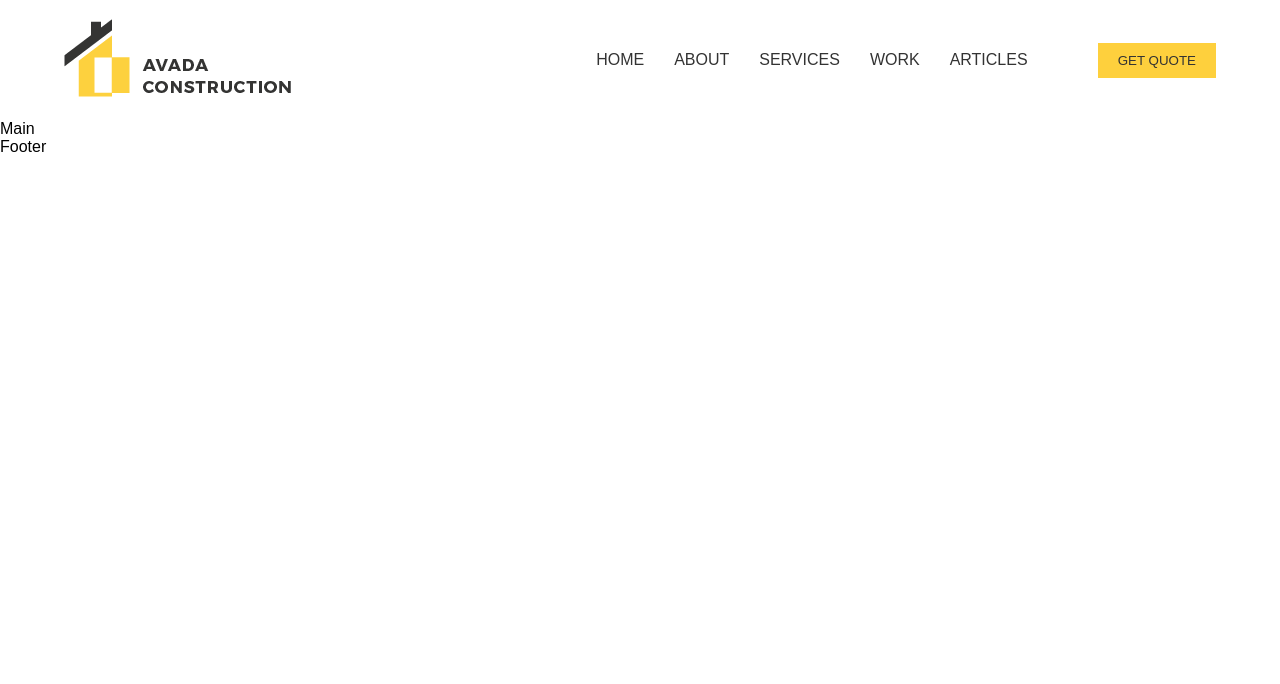
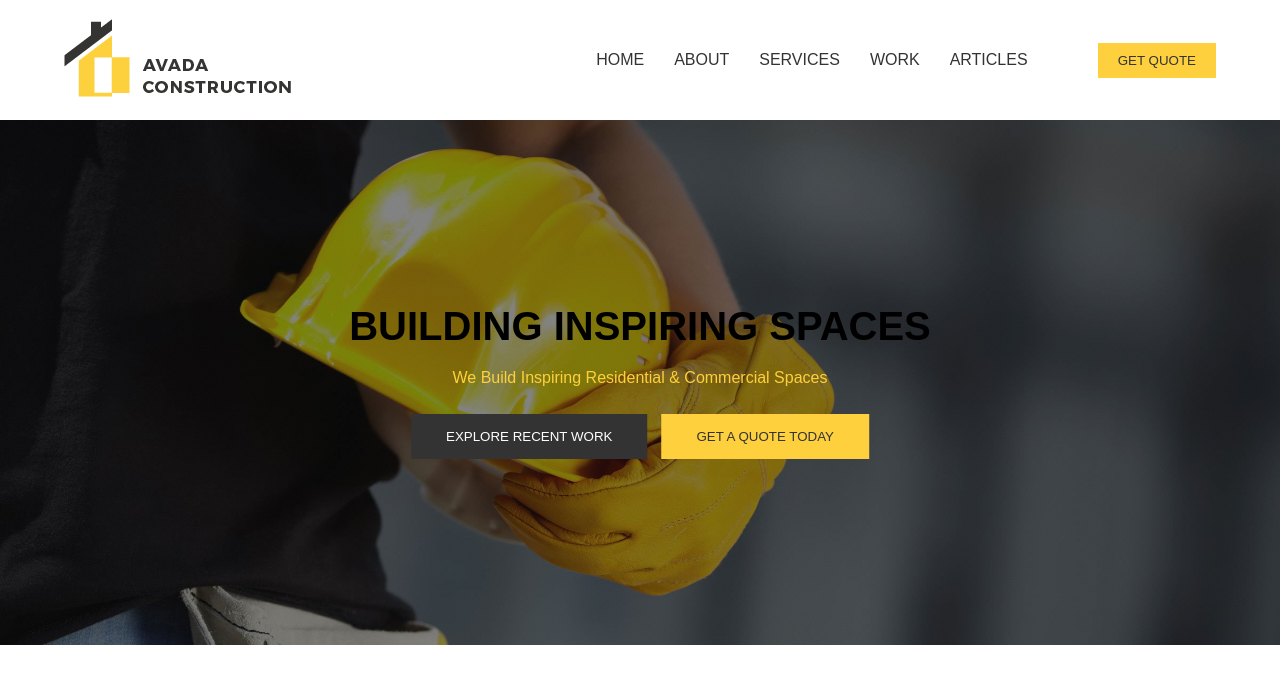
Before and after one commit to AnotherDebug/proj-html-vuejs, a Vue app: page / in a window 1280 px wide. Shown: the top 684 px of the page. Built offline with nearby package versions, Linux system fonts and the light colour scheme.

Commit message:
[UPDATE]: Header component jumbotron

```diff
--- a/src/components/Header.vue
+++ b/src/components/Header.vue
@@ -17,7 +17,18 @@ export default {
             </div>
             <Navbar />
             <div class="button">
-                    <button>GET QUOTE</button>
+                <button>get quote</button>
+            </div>
+        </div>
+        <div class="jumbotron">
+            <img src="../assets/images/home-slider-62528242.jpg" alt="">
+            <div class="centeredText">
+                <h1>building inspiring spaces</h1>
+                <p>we build inspiring residential & commercial spaces</p>
+                <div class="buttonJumbo">
+                    <button>explore recent work</button>
+                    <button>get a quote today</button>
+                </div>
             </div>
         </div>
     </header>
@@ -25,7 +36,6 @@ export default {
 
 
 <style lang="scss" scoped>
-
 @use '../scss/partials/variables' as *;
 
 header {
@@ -44,11 +54,70 @@ header {
             color: $dimgray-color;
             border: none;
             cursor: pointer;
+            text-transform: uppercase;
+
             &:hover {
                 background-color: $dimgray-color;
                 color: $white-color;
+                text-transform: uppercase;
+            }
+        }
+    }
+
+    .jumbotron {
+        position: relative;
+        text-transform: uppercase;
+        text-align: center;
+        width: 100%;
+
+        img {
+            width: 100%;
+        }
+
+        .centeredText {
+            position: absolute;
+            top: 50%;
+            left: 50%;
+            transform: translate(-50%, -50%);
+
+            p {
+                text-transform: capitalize;
+                margin: 20px 0;
+                color: $yellow-color;
+            }
+
+            .buttonJumbo {
+                button:first-child {
+                    padding: 15px 35px;
+                    background-color: $dimgray-color;
+                    color: $white-color;
+                    border: none;
+                    cursor: pointer;
+                    text-transform: uppercase;
+                    margin: 7px;
+
+                    &:hover {
+                        background-color: $yellow-color;
+                        color: $dimgray-color;
+                        text-transform: uppercase;
+                    }
+                }
+                button:last-child {
+                    padding: 15px 35px;
+                    background-color: $yellow-color;
+                    color: $dimgray-color;
+                    border: none;
+                    cursor: pointer;
+                    text-transform: uppercase;
+                    margin: 7px;
+
+                    &:hover {
+                        background-color: $dimgray-color;
+                        color: $white-color;
+                        text-transform: uppercase;
                     }
                 }
             }
         }
-</style>
+    }
+}</style>
--- a/src/scss/partials/_general.scss
+++ b/src/scss/partials/_general.scss
@@ -30,6 +30,9 @@ body {
     font-weight: $font-weight600;
 }
 
+h1 {
+    font-size: 2.5rem;
+}
 
 /* !"DEBUG" DA ELIMINARE TERMINATO IL CODICE*/
 .debug {
```
Lines whose indentation alone changed are shown as unchanged.
